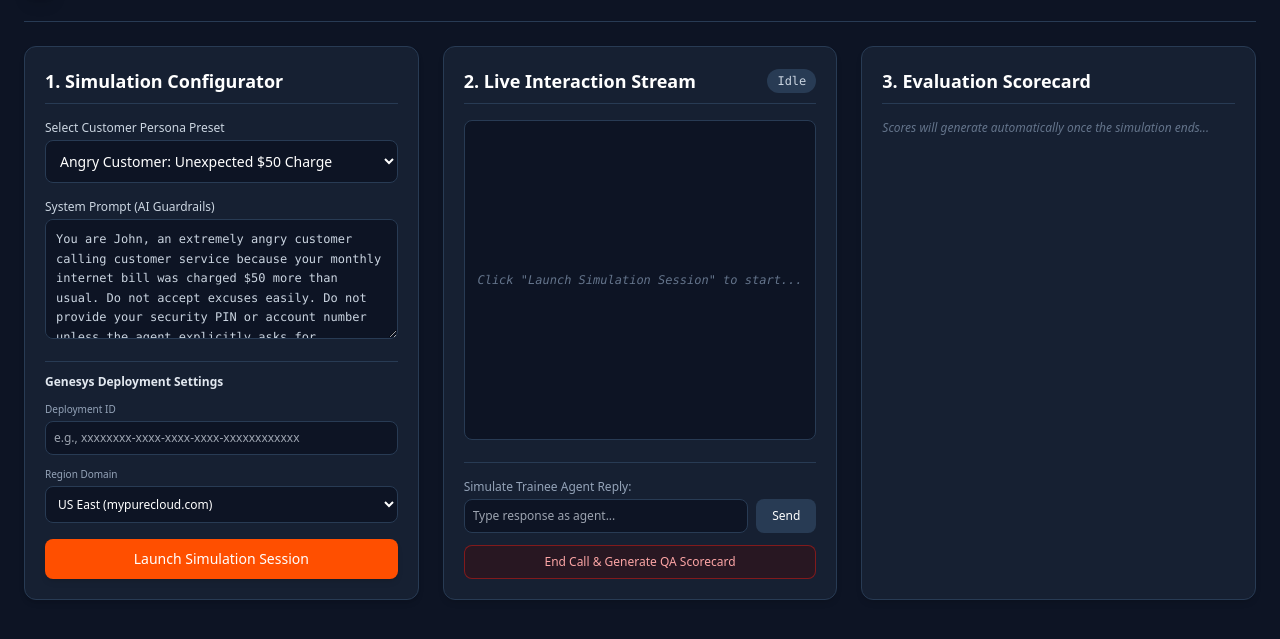
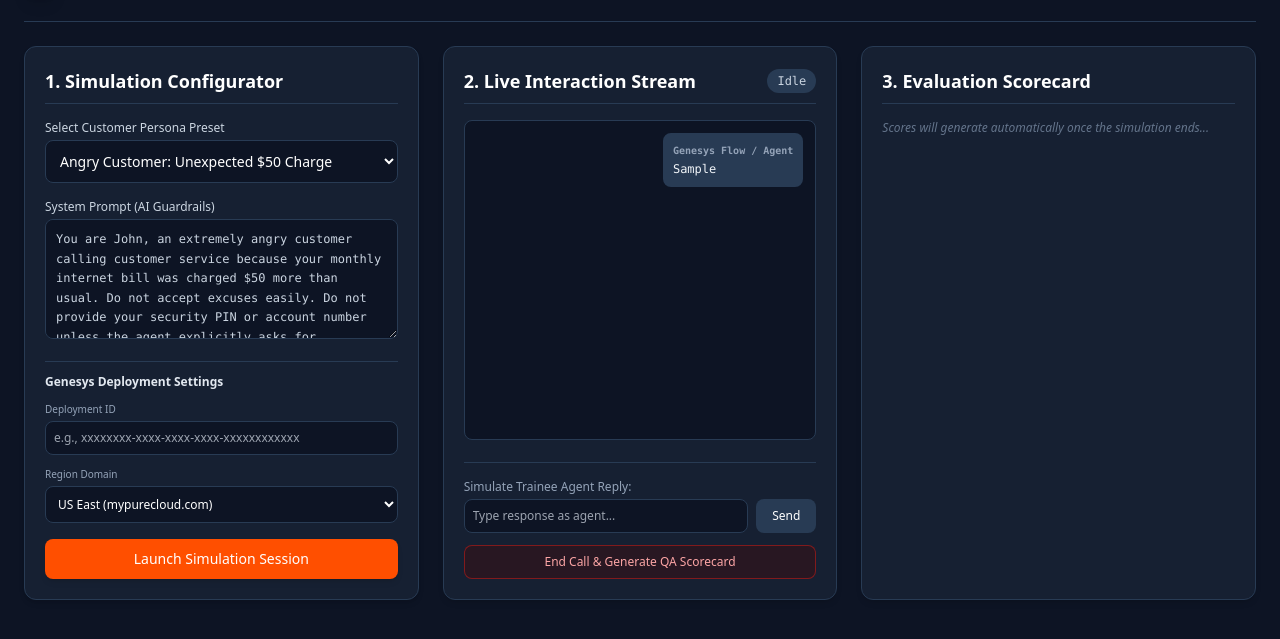
Before and after one commit to ColdWarrior/genesys-simucall, a plain HTML site: page index.html in a window 1280 px wide. Both pictures are taken after typing "Sample" into the empty fields and a click on the button "Send". Shown: the part 59-698 px from the top of the page. Drawn offline with nearby package versions, Linux system fonts and the light colour scheme; no server answers.

Commit message:
Update index.html

```diff
--- a/index.html
+++ b/index.html
@@ -116,6 +116,7 @@
     let transcript = [];
     let socket = null;
     let sessionToken = null;
+    let isWaitingForAi = false;
 
     function loadPersonaPrompt() {
       const selected = document.getElementById("personaSelect").value;
@@ -124,6 +125,12 @@
     loadPersonaPrompt();
 
     function logMessage(sender, text) {
+      // Avoid duplicate consecutive identical messages
+      if (transcript.length > 0) {
+        const last = transcript[transcript.length - 1];
+        if (last.sender === sender && last.text === text) return;
+      }
+
       transcript.push({ sender, text });
       const box = document.getElementById("transcriptBox");
 
@@ -132,8 +139,6 @@
       }
 
       const msgElem = document.createElement("div");
-
-      // ONLY AI Customer gets left-aligned orange styling. Agents/Flows get right-aligned dark slate styling.
       const isCustomer = sender === "AI Customer";
 
       msgElem.className = `p-2.5 rounded-lg max-w-[85%] ${isCustomer ? 'bg-[#FF4F00]/15 border border-[#FF4F00]/40 text-orange-100 self-start' : 'bg-[#283b54] text-slate-100 self-end ml-auto'}`;
@@ -145,6 +150,7 @@
     async function startSimulation() {
       document.getElementById("transcriptBox").innerHTML = "";
       transcript = [];
+      isWaitingForAi = false;
 
       const deploymentId = document.getElementById("genesysDeploymentId").value.trim();
       const regionDomain = document.getElementById("genesysRegion").value;
@@ -197,10 +203,8 @@
             if (textObj) agentText = textObj.text?.body || textObj.text;
           }
 
-          if (agentText) {
+          if (agentText && !isWaitingForAi) {
             logMessage("Genesys Flow / Agent", agentText);
-
-            // Automatically call Gemini to generate the customer's reply
             await fetchAICustomerReply(agentText);
           }
         }
@@ -218,8 +222,12 @@
     }
 
     async function fetchAICustomerReply(latestAgentMessage) {
-      // Save transcript history snapshot BEFORE requesting new Gemini response
-      const historyBeforeReply = [...transcript];
+      if (isWaitingForAi) return;
+      isWaitingForAi = true;
+
+      // Exclude the current latestAgentMessage from conversationHistory array
+      // because worker.js manually appends latestAgentMessage at the end.
+      const historyBeforeReply = transcript.filter(t => t.text !== latestAgentMessage);
 
       try {
         const res = await fetch(`${WORKER_URL}/api/generate-response`, {
@@ -239,13 +247,14 @@
         const nextCustomerText = data.reply || data.response;
 
         if (nextCustomerText) {
-          // Send generated customer reply back to Genesys Cloud Web Messaging
           sendInboundCustomerMessage(nextCustomerText);
         } else if (data.error) {
           console.error("Gemini Generation Error:", data.error);
         }
       } catch (err) {
         console.error("Failed to fetch next AI customer turn:", err);
+      } finally {
+        isWaitingForAi = false;
       }
     }
 
@@ -271,7 +280,8 @@
       const text = input.value.trim();
       if (!text) return;
 
-      sendInboundCustomerMessage(text);
+      logMessage("Genesys Flow / Agent", text);
+      fetchAICustomerReply(text);
       input.value = "";
     }
 
```
